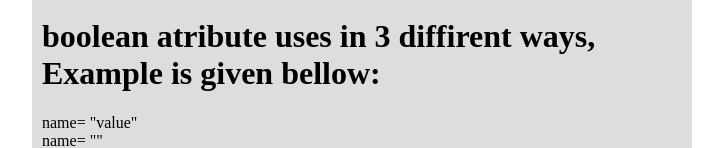
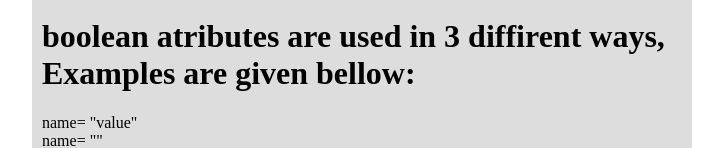
Before and after one commit to ranjithawee/class-9-hw, a plain HTML site: page index.html in a window 1280 px wide. Shown: the part 183-331 px from the top of the page, without its empty margins (278-1001 px from the left). Drawn offline with Linux system fonts and the light colour scheme.

Commit message:
Update index.html

```diff
--- a/index.html
+++ b/index.html
@@ -11,7 +11,7 @@
         <h1> <marK>Boolean Atribute</marK> </h1>
         <h4>A boolean attribute is used to store the true or false value of a condition. For example, a boolean can store whether or not a visitor had added <br><br> items to their cart or visited a specific section of site. The boolean attribute is available in the following scopes: Event, Visit, Visitor.</h4>
 
-        <h1>boolean atribute uses in 3 diffirent ways, Example is given bellow:</h1>
+        <h1>boolean atributes are used in 3 diffirent ways, Examples are given bellow:</h1>
         name= "value" <br>
         name= "" <br>
         name <br>
```
